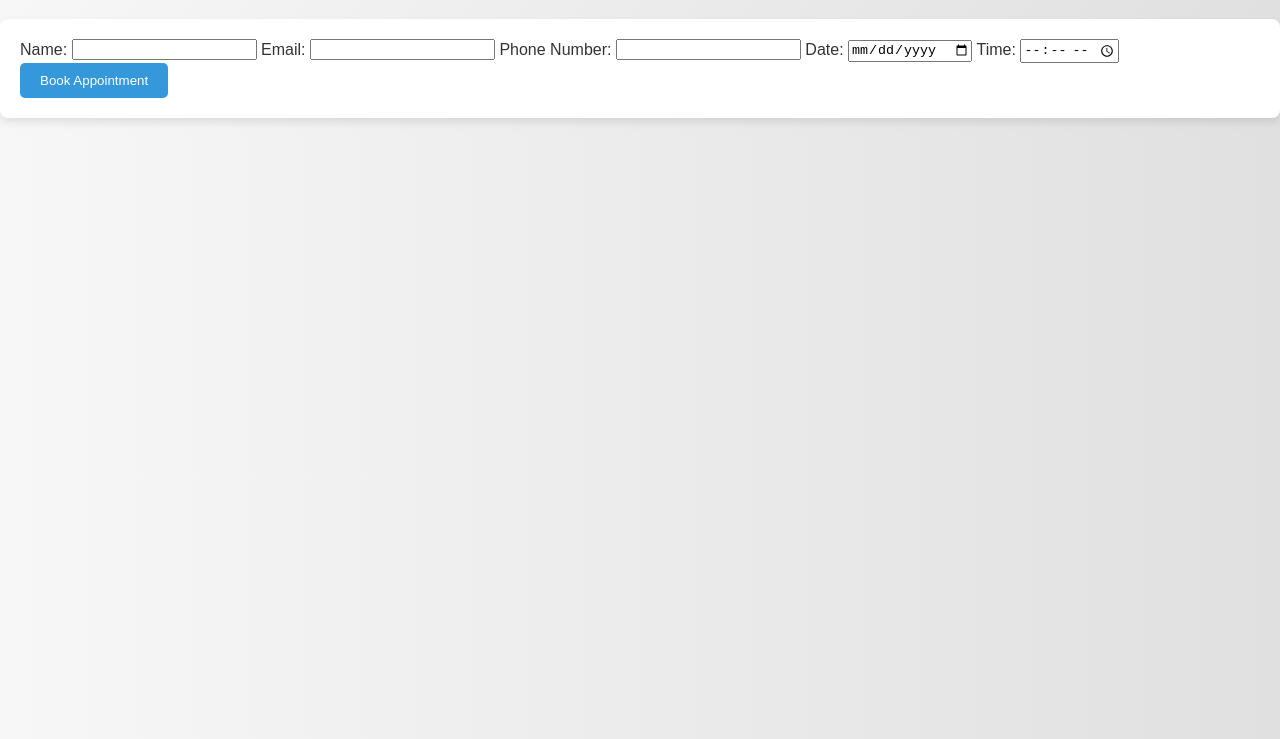
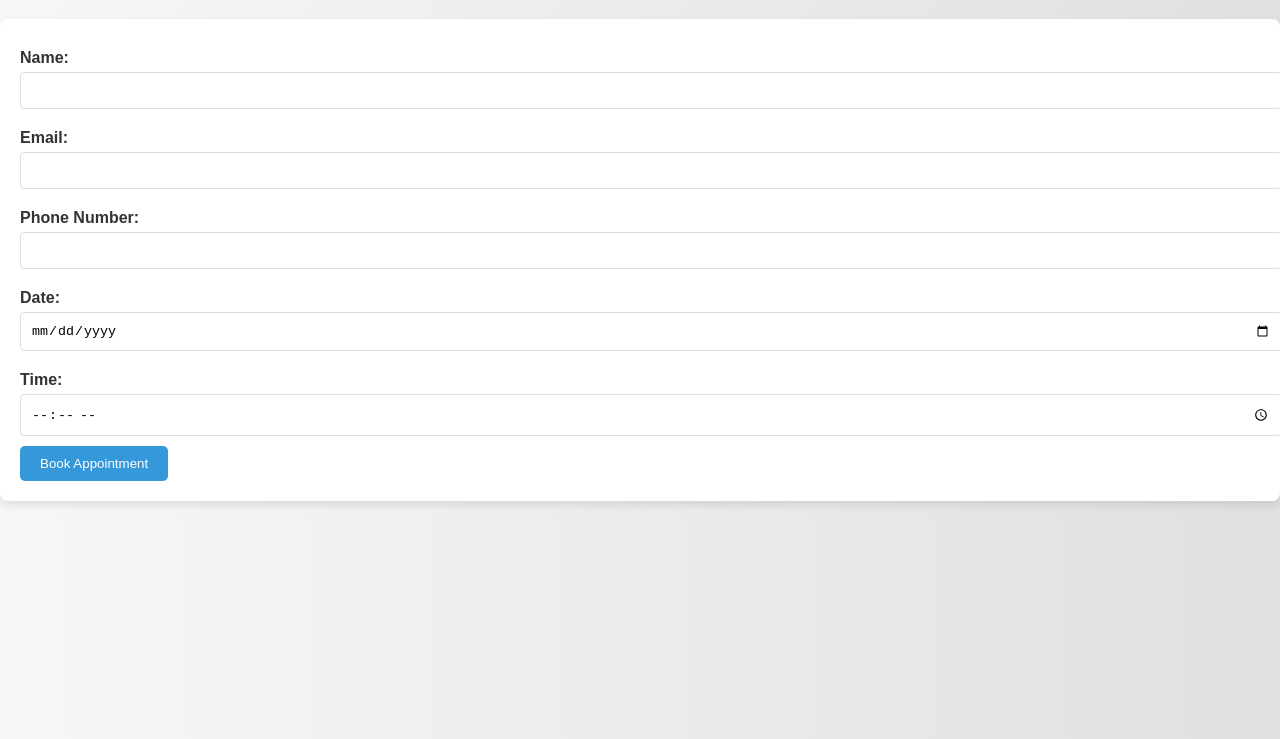
Before and after one commit to sumedh222/drmujumdarclinic, a plain HTML site: page booking.html in a window 1280 px wide. Shown: the part 61-800 px from the top of the page. Drawn offline with Linux system fonts and the light colour scheme.

Commit message:
Update styles.css

```diff
--- a/css/styles.css
+++ b/css/styles.css
@@ -159,3 +159,34 @@ button {
 button:hover {
     background-color: #2980b9;
 }
+label {
+    display: block;
+    margin: 10px 0 5px;
+    font-weight: bold;
+}
+
+input[type="text"],
+input[type="email"],
+input[type="tel"],
+input[type="date"],
+input[type="time"] {
+    width: 100%;
+    padding: 10px;
+    margin-bottom: 10px;
+    border: 1px solid #ddd;
+    border-radius: 4px;
+}
+
+input[type="submit"] {
+    background-color: #2ecc71;
+    color: #fff;
+    border: none;
+    padding: 10px 15px;
+    border-radius: 5px;
+    cursor: pointer;
+    transition: background-color 0.3s;
+}
+
+input[type="submit"]:hover {
+    background-color: #27ae60;
+}
```
